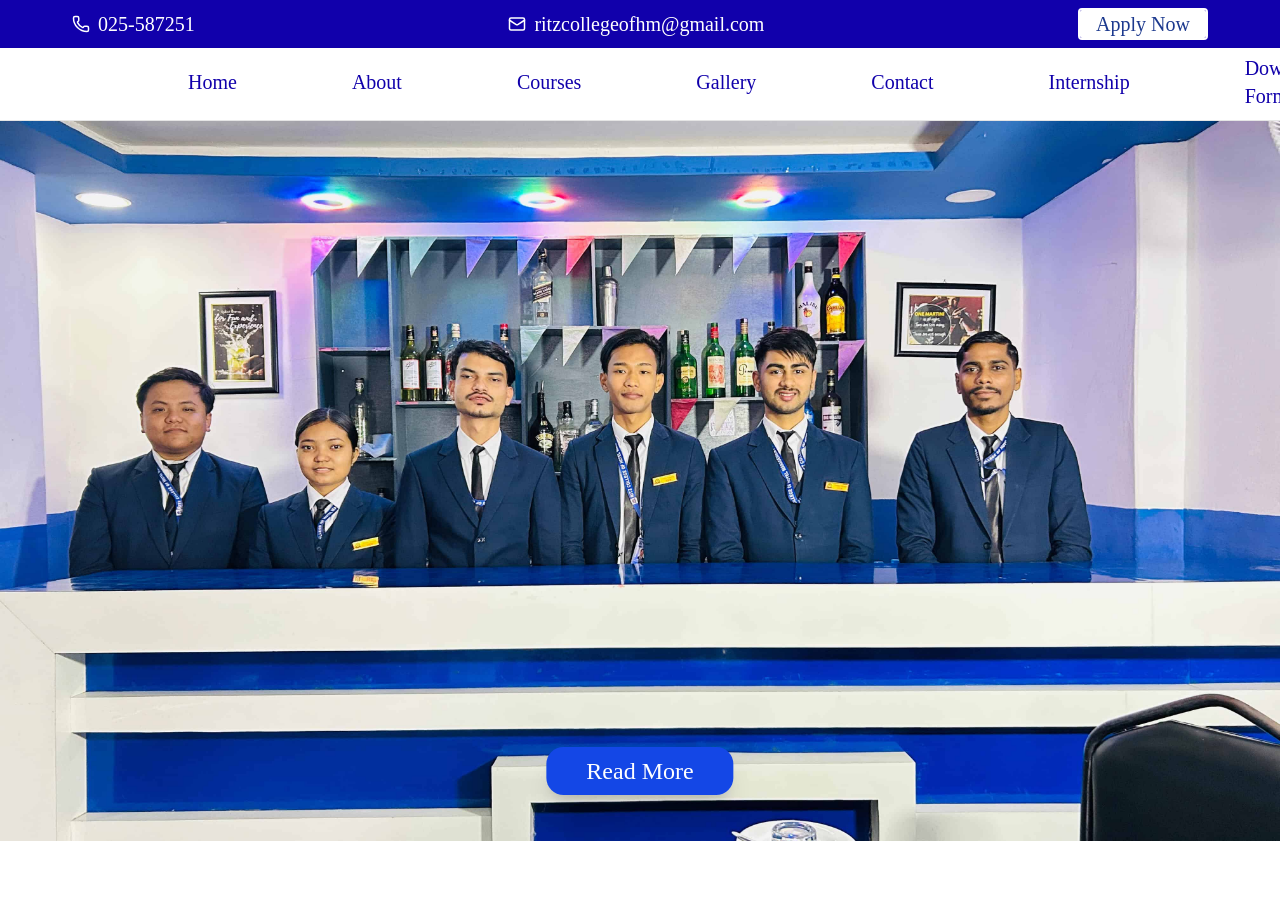
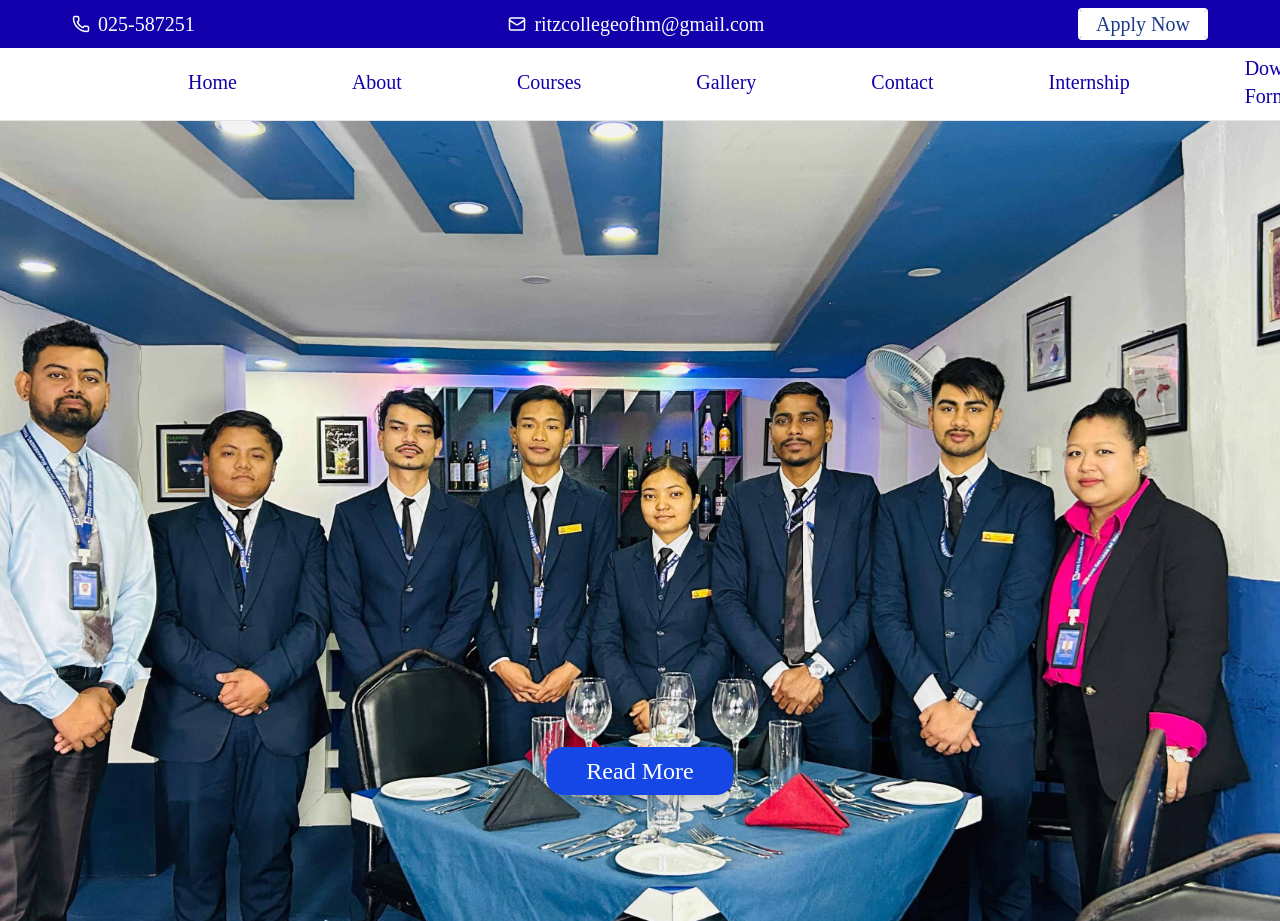
Before and after one commit to Anish-Karkee/RITZ-COLLEGE-COPY-IN-NEXT.JS-, a Next.js app: page / in a window 1280 px wide. Shown: the top 921 px of the page. Built offline with nearby package versions, Linux system fonts and the light colour scheme.

Commit message:
feat: implement Carousel component for image slideshow in Hero section

```diff
--- /dev/null
+++ b/src/components/sections/Carousel.tsx
@@ -0,0 +1,51 @@
+"use client";
+
+import { useEffect, useState } from "react";
+import { motion, AnimatePresence } from "framer-motion";
+import Image from "next/image";
+import LANDING1 from "../../../public/images/landing1.jpg";
+import LANDING2 from "../../../public/images/landing2.jpg";
+import LANDING3 from "../../../public/images/landing3.jpg";
+import LANDING4 from "../../../public/images/landing4.jpg";
+import LANDING7 from "../../../public/images/landing7.jpg";
+
+const images = [LANDING1, LANDING2, LANDING3, LANDING4, LANDING7];
+
+export default function Carousel() {
+  const [current, setCurrent] = useState(0);
+
+  useEffect(() => {
+    const interval = setInterval(() => {
+      setCurrent((prev) => (prev + 1) % images.length);
+    }, 3500);
+
+    return () => clearInterval(interval);
+  }, []);
+
+  return (
+    <div className="relative w-full h-[855px] overflow-hidden">
+      <AnimatePresence mode="wait">
+        <motion.div
+          key={current}
+          initial={{ x: 400, opacity: 0 }}
+          animate={{ x: 0, opacity: 1 }}
+          exit={{ x: -400, opacity: 0 }}
+          transition={{
+            duration: 0.8,
+            ease: "easeInOut",
+          }}
+          className="absolute inset-0"
+        >
+          <Image
+            src={images[current]}
+            alt={`Hero Image ${current + 1}`}
+            fill
+            sizes="(max-width: 768px) 100vw, 75vw"
+            className="object-cover"
+            priority={current === 0}
+          />
+        </motion.div>
+      </AnimatePresence>
+    </div>
+  );
+}
--- a/src/components/sections/Hero.tsx
+++ b/src/components/sections/Hero.tsx
@@ -1,6 +1,7 @@
 import Image from "next/image"
 import { Button } from "../ui/button"
 import LAND1 from "../../../public/images/landing1.jpg"
+import Carousel from "./Carousel"
 
 const Hero = () => {
   return (
@@ -8,14 +9,8 @@ const Hero = () => {
     <div>
     <section className="w-full ">
     <div className="relative h-screen overflow-hidden">
-            <Image
-            src={LAND1}
-            alt="image1"
-            className="object-cover"
-            />
+      <Carousel/>
     </div>
-    {/*OVERLAY */}
-    {/* <div className="absolute inset-0 bg-black/30"></div> */}
 
     {/*Button */}
     <div className="absolute bottom-1 left-1/2 -translate-x-1/2" >
```
